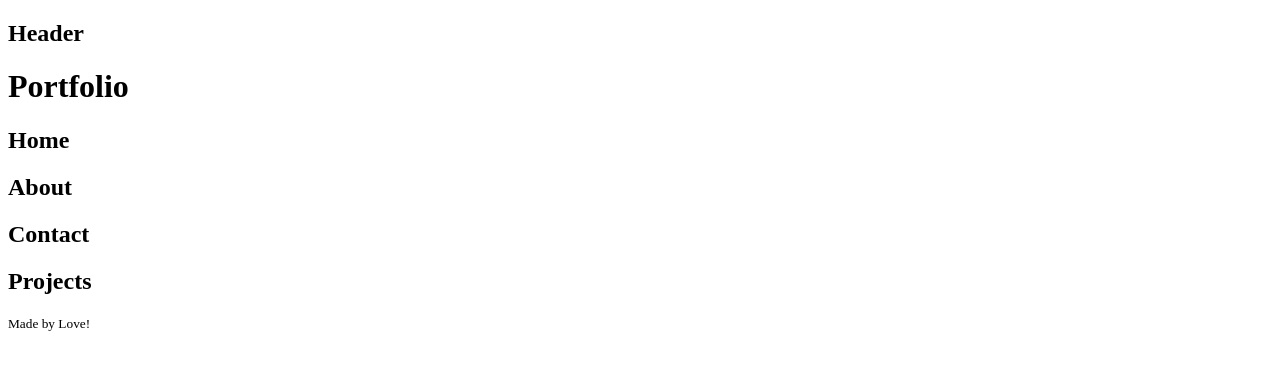
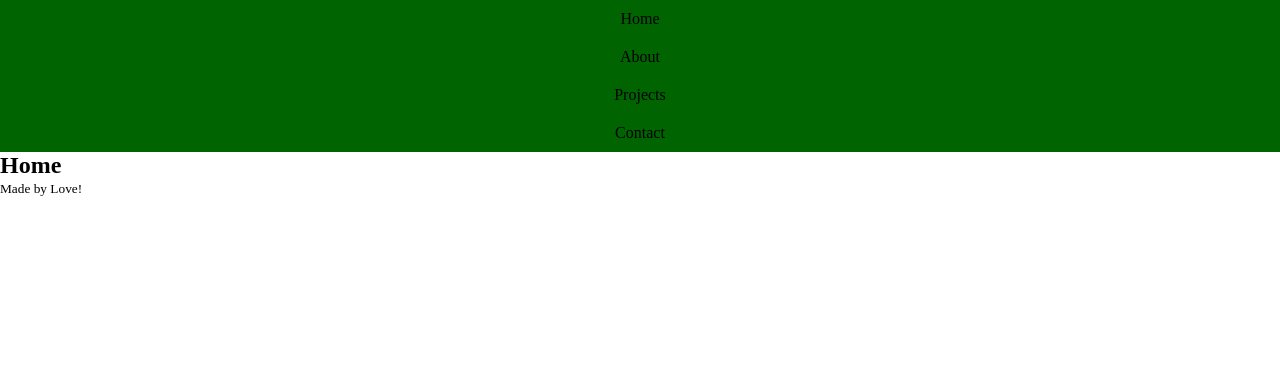
Before and after one commit to FaaDiiL/fadil_AlFarhan_ip2_fe20, a React (Create React App) app: page / in a window 1280 px wide. Shown: the top 370 px of the page. Built offline with nearby package versions, Linux system fonts and the light colour scheme; the HTML template or start-up script is replaced by a standard one.

Commit message:
GlobalCssComponent added, ReactRouterDom - added for the navigation part, CSS Styling added.

```diff
--- a/package.json
+++ b/package.json
@@ -3,12 +3,17 @@
   "version": "0.1.0",
   "private": true,
   "dependencies": {
+    "@material-ui/core": "^4.11.3",
+    "@material-ui/icons": "^4.11.2",
     "@testing-library/jest-dom": "^5.11.4",
     "@testing-library/react": "^11.1.0",
     "@testing-library/user-event": "^12.1.10",
+    "material-ui-icons": "^1.0.0-beta.36",
     "react": "^17.0.1",
     "react-dom": "^17.0.1",
+    "react-router-dom": "^5.2.0",
     "react-scripts": "4.0.1",
+    "styled-components": "^5.2.1",
     "web-vitals": "^0.2.4"
   },
   "scripts": {
--- a/src/App.js
+++ b/src/App.js
@@ -1,7 +1,9 @@
 import Components from './Components/'
+import GlobalStyle from './GlobalStyle'
 function App() {
   return (
     <>
+      <GlobalStyle />
       <Components />
     </>
   )
--- a/src/Components/Header/Navigation/index.js
+++ b/src/Components/Header/Navigation/index.js
@@ -1,11 +1,55 @@
 import React from 'react'
+import styled from 'styled-components'
+import { Link } from 'react-router-dom'
+
+const StyledUl = styled.ul`
+  display: flex;
+  flex-direction: column;
+  align-items: center;
+  list-style-type: none;
+`
+const StyledLi = styled.li`
+  padding: 10px;
+
+  a {
+    text-decoration: none;
+  }
+
+  a:link,
+  a:visited {
+    color: black;
+  }
+
+  a:hover {
+    color: white;
+  }
+  a:active {
+    color: white;
+  }
+`
 
 function index() {
   return (
     <>
-      <ul>
-        <li>Navigation</li>
-      </ul>
+      <StyledUl>
+        <StyledLi>
+          <Link exact to='/'>
+            Home
+          </Link>
+        </StyledLi>
+
+        <StyledLi>
+          <Link to='/about'>About</Link>
+        </StyledLi>
+
+        <StyledLi>
+          <Link to='/projects'>Projects</Link>
+        </StyledLi>
+
+        <StyledLi>
+          <Link to='/contact'>Contact</Link>
+        </StyledLi>
+      </StyledUl>
     </>
   )
 }
--- a/src/Components/Header/index.js
+++ b/src/Components/Header/index.js
@@ -1,10 +1,16 @@
 import React from 'react'
+import Navigation from './Navigation'
+import styled from 'styled-components'
+
+const StyledHeader = styled.header`
+  background: DarkGreen;
+`
 
 function index() {
   return (
-    <>
-      <h2>Header</h2>
-    </>
+    <StyledHeader>
+      <Navigation />
+    </StyledHeader>
   )
 }
 
--- a/src/Components/Main/Home/index.js
+++ b/src/Components/Main/Home/index.js
@@ -1,11 +1,5 @@
-import React from 'react'
-
 function index() {
-  return (
-    <>
-      <h2>Home</h2>
-    </>
-  )
+  return <h2>Home</h2>
 }
 
 export default index
--- a/src/Components/Main/index.js
+++ b/src/Components/Main/index.js
@@ -2,15 +2,24 @@
 import Contact from './Contact'
 import Home from './Home'
 import Projects from './Projects'
+import { Switch, Route } from 'react-router-dom'
 
 function index() {
   return (
-    <>
-      <Home />
-      <About />
-      <Contact />
-      <Projects />
-    </>
+    <Switch>
+      <Route exact path='/'>
+        <Home />
+      </Route>
+      <Route path='/about'>
+        <About />
+      </Route>
+      <Route path='/contact'>
+        <Contact />
+      </Route>
+      <Route path='/projects'>
+        <Projects />
+      </Route>
+    </Switch>
   )
 }
 
--- a/src/Components/index.js
+++ b/src/Components/index.js
@@ -3,15 +3,14 @@
 import Header from './Header/'
 import Main from './Main/'
 import Footer from './Footer/'
-
+import { BrowserRouter as Router } from 'react-router-dom'
 function index() {
   return (
-    <>
+    <Router>
       <Header />
-      <h1>Portfolio</h1>
       <Main />
       <Footer />
-    </>
+    </Router>
   )
 }
 
--- /dev/null
+++ b/src/GlobalStyle.js
@@ -0,0 +1,10 @@
+import { createGlobalStyle } from 'styled-components'
+
+const GlobalStyle = createGlobalStyle`
+  *{
+       margin: 0;
+       padding: 0;
+       box-sizing:
+  }`
+
+export default GlobalStyle
```
Also changed, not shown: 1 other file (tests, documents, lock files or other folders).
